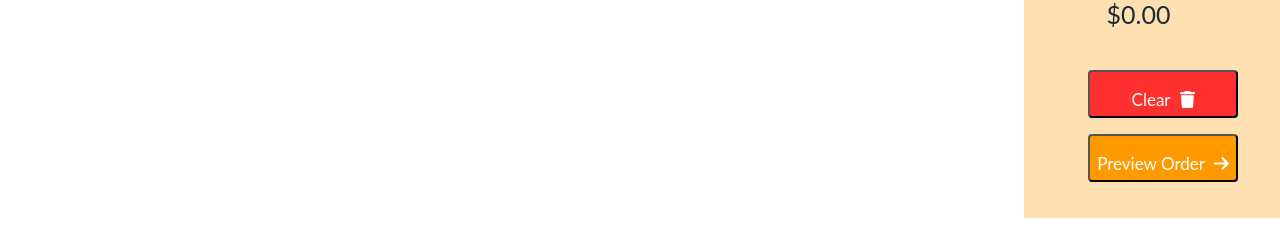
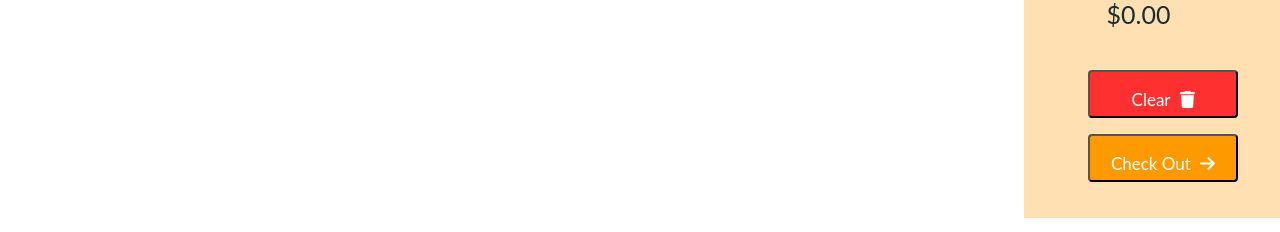
Before and after one commit to gmshimon/ema-john-website, a React (Create React App) app: page /orders in a window 1280 px wide. Shown: the part 454-686 px from the top of the page. Built offline with nearby package versions, Linux system fonts and the light colour scheme.

Commit message:
cart button

```diff
--- a/src/Components/Cart/Cart.js
+++ b/src/Components/Cart/Cart.js
@@ -34,12 +34,8 @@ const Cart = (props) => {
             <div className="btn-grp">
                 <button onClick={clearData} className="btn-clear">
                     <p>Clear <FontAwesomeIcon style={{marginLeft:'5px'}} icon={faTrash}></FontAwesomeIcon></p>
-
                 </button>
-                <button className="btn-preview">
-                    <p>Preview Order <FontAwesomeIcon style={{marginLeft:'5px'}} icon={faArrowRight}></FontAwesomeIcon></p>
-
-                </button>
+                {props.children}
             </div>
 
         </div>
--- a/src/Components/Orders/Orders.js
+++ b/src/Components/Orders/Orders.js
@@ -1,4 +1,7 @@
+import { faArrowRight } from "@fortawesome/free-solid-svg-icons";
+import { FontAwesomeIcon } from "@fortawesome/react-fontawesome";
 import React from "react";
+import { Link } from "react-router-dom";
 import useCart from "../../UseCart/useCart";
 import useProduct from "../../useProducts/UseProducts";
 import { removeFromDb } from "../../utilities/fakedb";
@@ -28,7 +31,19 @@ const Orders = () => {
         ))}
       </div>
       <div>
-            <Cart cart={cart} clearData={clearData}></Cart>
+            <Cart cart={cart} clearData={clearData}>
+            <Link to="/inventory">
+              <button className="btn-preview">
+                <p>
+                  Check Out{" "}
+                  <FontAwesomeIcon
+                    style={{ marginLeft: "5px" }}
+                    icon={faArrowRight}
+                  ></FontAwesomeIcon>
+                </p>
+              </button>
+            </Link>
+            </Cart>
         </div>
     </div>
   );
--- a/src/Components/ReviewItem/ReviewItem.css
+++ b/src/Components/ReviewItem/ReviewItem.css
@@ -21,6 +21,7 @@
     font-size: 25px;
     line-height: 25px;
     letter-spacing: 0.0015em;
+    padding-bottom:10px;
 
     color: #1C2B35;
 }
--- a/src/Components/Shop/Shop.js
+++ b/src/Components/Shop/Shop.js
@@ -1,45 +1,62 @@
-import React from 'react';
-import './Shop.css';
-import Product from '../Product/Product';
-import Cart from '../Cart/Cart';
-import { addToDb, deleteShoppingCart, getDataFromDb } from '../../utilities/fakedb';
-import useProduct from '../../useProducts/UseProducts';
-import useCart from '../../UseCart/useCart';
+import React from "react";
+import "./Shop.css";
+import Product from "../Product/Product";
+import Cart from "../Cart/Cart";
+import {
+  addToDb,
+  deleteShoppingCart,
+  getDataFromDb,
+} from "../../utilities/fakedb";
+import useProduct from "../../useProducts/UseProducts";
+import useCart from "../../UseCart/useCart";
+import { FontAwesomeIcon } from "@fortawesome/react-fontawesome";
+import { faArrowRight } from "@fortawesome/free-solid-svg-icons";
+import { Link } from "react-router-dom";
 
 const Shop = () => {
-    const [products,setProducts] = useProduct();
-    const [cart,setCart,clearData] = useCart(products);
+  const [products, setProducts] = useProduct();
+  const [cart, setCart, clearData] = useCart(products);
 
   const handleAddToCart = (product) => {
-
     let newCart = [];
 
-        const existingProduct = cart.find(p=>p.id === product.id);
-        if(!existingProduct){
+    const existingProduct = cart.find((p) => p.id === product.id);
+    if (!existingProduct) {
       product.quantity = 1;
-            newCart = [...cart,product];
-        }
-        else{
-            const rest = cart.filter(p=>p.id !== product.id);
-            existingProduct.quantity = existingProduct.quantity+1;
-            newCart = [...rest,existingProduct];
+      newCart = [...cart, product];
+    } else {
+      const rest = cart.filter((p) => p.id !== product.id);
+      existingProduct.quantity = existingProduct.quantity + 1;
+      newCart = [...rest, existingProduct];
     }
     addToDb(product.id);
     setCart(newCart);
-    }
+  };
   return (
     <div className="shop-container">
       <div className="product-container">
-                {
-                    products.map(product => <Product
+        {products.map((product) => (
+          <Product
             key={product.id}
             product={product}
             handleAddToCart={handleAddToCart}
-                    ></Product>)
-                }
+          ></Product>
+        ))}
       </div>
       <div>
-                <Cart cart={cart} clearData={clearData}></Cart>
+        <Cart cart={cart} clearData={clearData}>
+          <Link to="/orders">
+            <button className="btn-preview">
+              <p>
+                Preview Order{" "}
+                <FontAwesomeIcon
+                  style={{ marginLeft: "5px" }}
+                  icon={faArrowRight}
+                ></FontAwesomeIcon>
+              </p>
+            </button>
+          </Link>
+        </Cart>
       </div>
     </div>
   );
```
Lines whose indentation alone changed are shown as unchanged.
